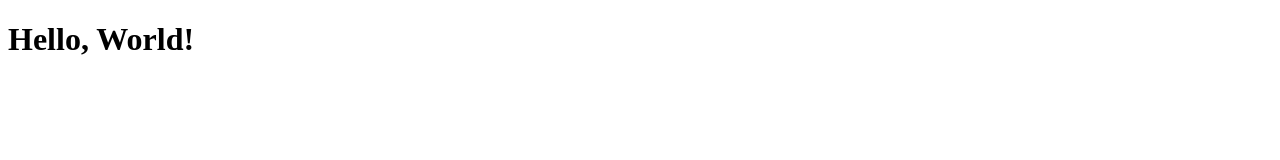
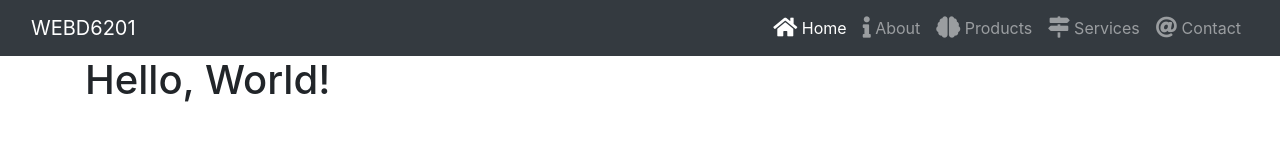
Before and after one commit to durhamprogrammer/WEBD6201-W2021-Week1c, a website: page index.html in a window 1280 px wide. Drawn offline with nearby package versions, Linux system fonts and the light colour scheme.

Commit message:
added main nav

```diff
--- a/Scripts/app.js
+++ b/Scripts/app.js
@@ -8,7 +8,7 @@
     // initialization function
     function Start()
     {
-        console.log("Have a nice day");
+        console.log("App Started...");
     }
 
 
--- a/index.html
+++ b/index.html
@@ -5,14 +5,64 @@
     <meta name="viewport" content="width=device-width, initial-scale=1.0">
     <title>Hello, World!</title>
     <!-- CSS Section -->
+    <link rel="stylesheet" href="./node_modules/bootstrap/dist/css/bootstrap.min.css">
+    <link rel="stylesheet" href="./node_modules/@fortawesome/fontawesome-free/css/all.min.css">
     <link rel="stylesheet" href="./Content/app.css">
 </head>
 <body>
-    <div>
+    <!-- Main Nav -->
+
+    <header>
+        <nav class="navbar navbar-expand-lg navbar-dark bg-dark">
+            <div class="container-fluid">
+              <a class="navbar-brand" href="#">WEBD6201</a>
+              <button class="navbar-toggler" type="button" data-bs-toggle="collapse" data-bs-target="#navbarSupportedContent" aria-controls="navbarSupportedContent" aria-expanded="false" aria-label="Toggle navigation">
+                <span class="navbar-toggler-icon"></span>
+              </button>
+              <div class="collapse navbar-collapse" id="navbarSupportedContent">
+                <ul class="navbar-nav ml-auto mb-2 mb-lg-0">
+
+                  <li class="nav-item">
+                    <a class="nav-link active" aria-current="page" href="#">
+                        <i class="fas fa-home fa-lg"></i> Home</a>
+                  </li>
+
+                  <li class="nav-item">
+                    <a class="nav-link" aria-current="page" href="#">
+                        <i class="fas fa-info fa-lg"></i> About</a>
+                  </li>
+
+                  <li class="nav-item">
+                    <a class="nav-link" aria-current="page" href="#">
+                        <i class="fas fa-brain fa-lg"></i> Products</a>
+                  </li>
+
+                  <li class="nav-item">
+                    <a class="nav-link" aria-current="page" href="#">
+                        <i class="fas fa-map-signs fa-lg"></i> Services</a>
+                  </li>
+
+                  <li class="nav-item">
+                    <a class="nav-link" aria-current="page" href="#">
+                        <i class="fas fa-at fa-lg"></i> Contact</a>
+                  </li>
+
+                </ul>
+              </div>
+            </div>
+          </nav>
+    </header>
+
+
+
+
+    <div class="container">
         <h1>Hello, World!</h1>
     </div>
 
     <!-- JavaScript Section -->
+    <script src="./node_modules/jquery/dist/jquery.min.js"></script>
+    <script src="./node_modules/bootstrap/dist/js/bootstrap.bundle.min.js"></script>
     <script src="./Scripts/app.js"></script>
 </body>
 </html>
```
Also changed, not shown: package.json (added, +15 -0 lines), 1 other file.
